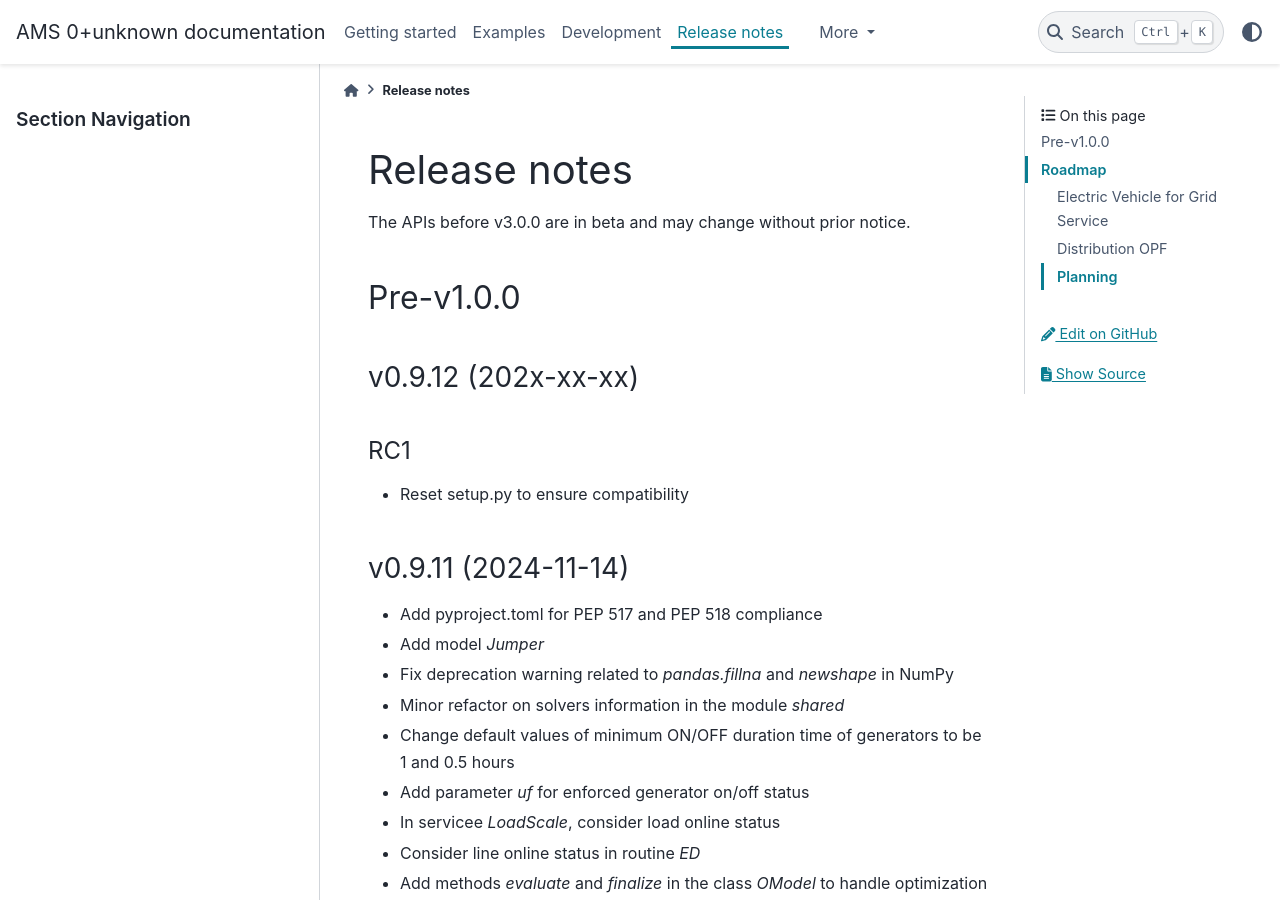
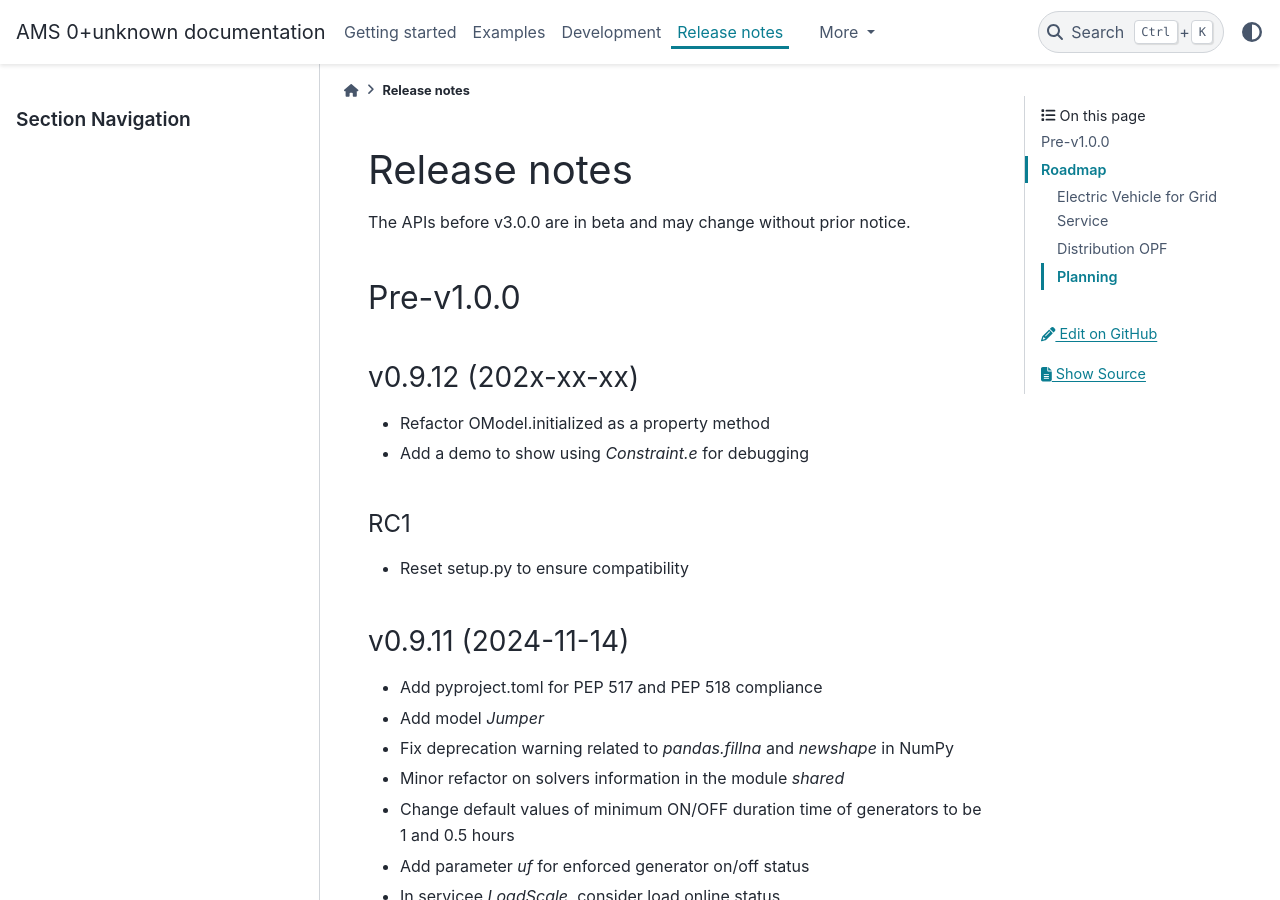
Before and after one commit to CURENT/ams, a Sphinx documentation site: the page built from docs/source/release-notes.rst, in a window 1280 px wide and 900 px high. Built offline with Sphinx 7.4.7 and the PyData theme 0.15.4, drawn with Linux system fonts in a browser that asks for light colours; pages that are not in the unit, such as notebooks, are missing from menus.

Commit message:
Update release-notes

```diff
--- a/docs/source/release-notes.rst
+++ b/docs/source/release-notes.rst
@@ -11,6 +11,9 @@ Pre-v1.0.0
 
 v0.9.12 (202x-xx-xx)
 --------------------
+
+- Refactor OModel.initialized as a property method
+- Add a demo to show using `Constraint.e` for debugging
 
 RC1
 ~~~~
```
